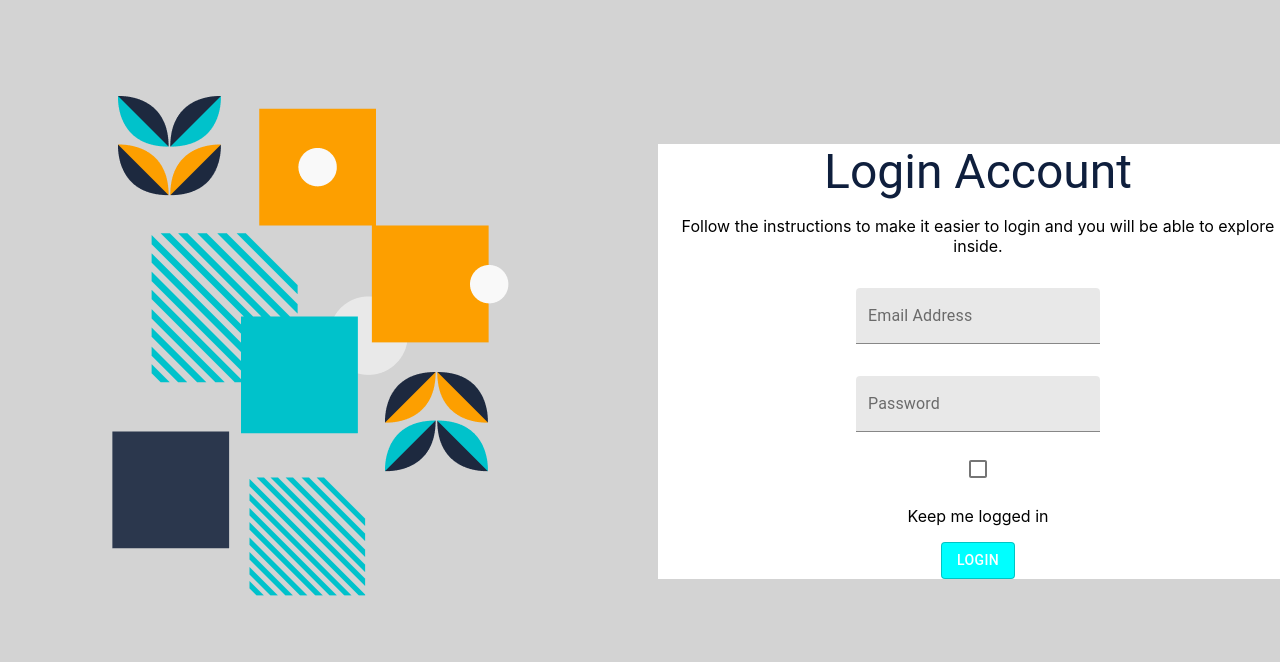
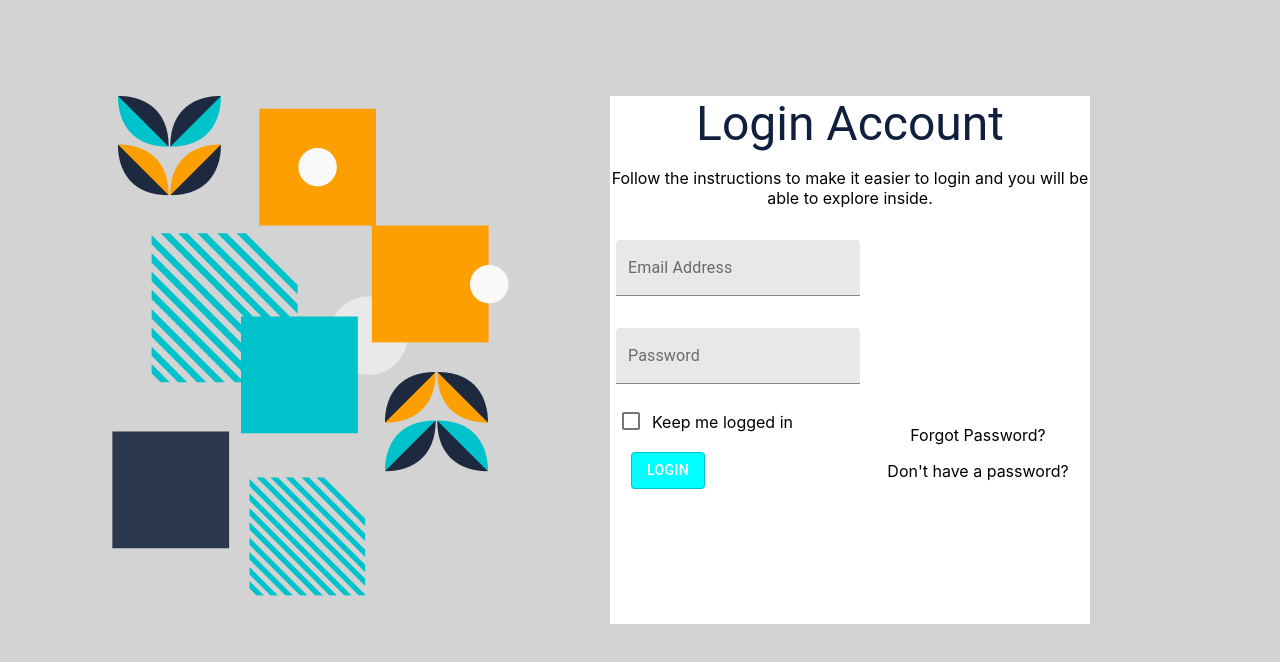
Before and after one commit to ParamNinjas/BizTweak-FE, a React (Create React App) app: page / in a window 1280 px wide. Shown: the top 662 px of the page. Built offline with nearby package versions, Linux system fonts and the light colour scheme.

Commit message:
Login page edited

```diff
--- a/src/Login/Login.css
+++ b/src/Login/Login.css
@@ -9,22 +9,39 @@
 }
 .loginForm{
     position: relative;
-    left: 4em;
-    top: 9em;
+    left: 1em;
+    top: 6em;
     background-color: #FFFFFF;
-    width: 40em;
+    width: 30em;
+    height: 33em;
     justify-content: start !important;
 }
 .formTypo{
     color: #0f1f3d;
+    position: relative;
+    /* right: 10em; */
+
 }
 .input1{
     padding: 1em;
+    position: relative;
+    right: 7em;
 }
 .checkP{
-    display: block ;
+    display: flex;
 }
 .Btnlogin{
     background-color: aqua !important;
     color: #FFFFFF !important;
+    position: relative;
+    right: 13em;
 }
+.chackPara{
+    position: relative;
+    bottom: 4px;
+}
+.forgotLinks{
+    position: relative;
+    left: 8em;
+    bottom: 5em;
+}
--- a/src/Login/Login.js
+++ b/src/Login/Login.js
@@ -71,6 +71,14 @@ return (
                             >
                                 Login
                         </Button>
+                        <div className="forgotLinks">
+                            <div className="forgotPass">
+                                <p>Forgot Password?</p>
+                            </div>
+                            <div className="noAcc">
+                                <p>Don't have a password?</p>
+                            </div>
+                        </div>
                     </div>
                 </Grid>
             </Grid>
```
